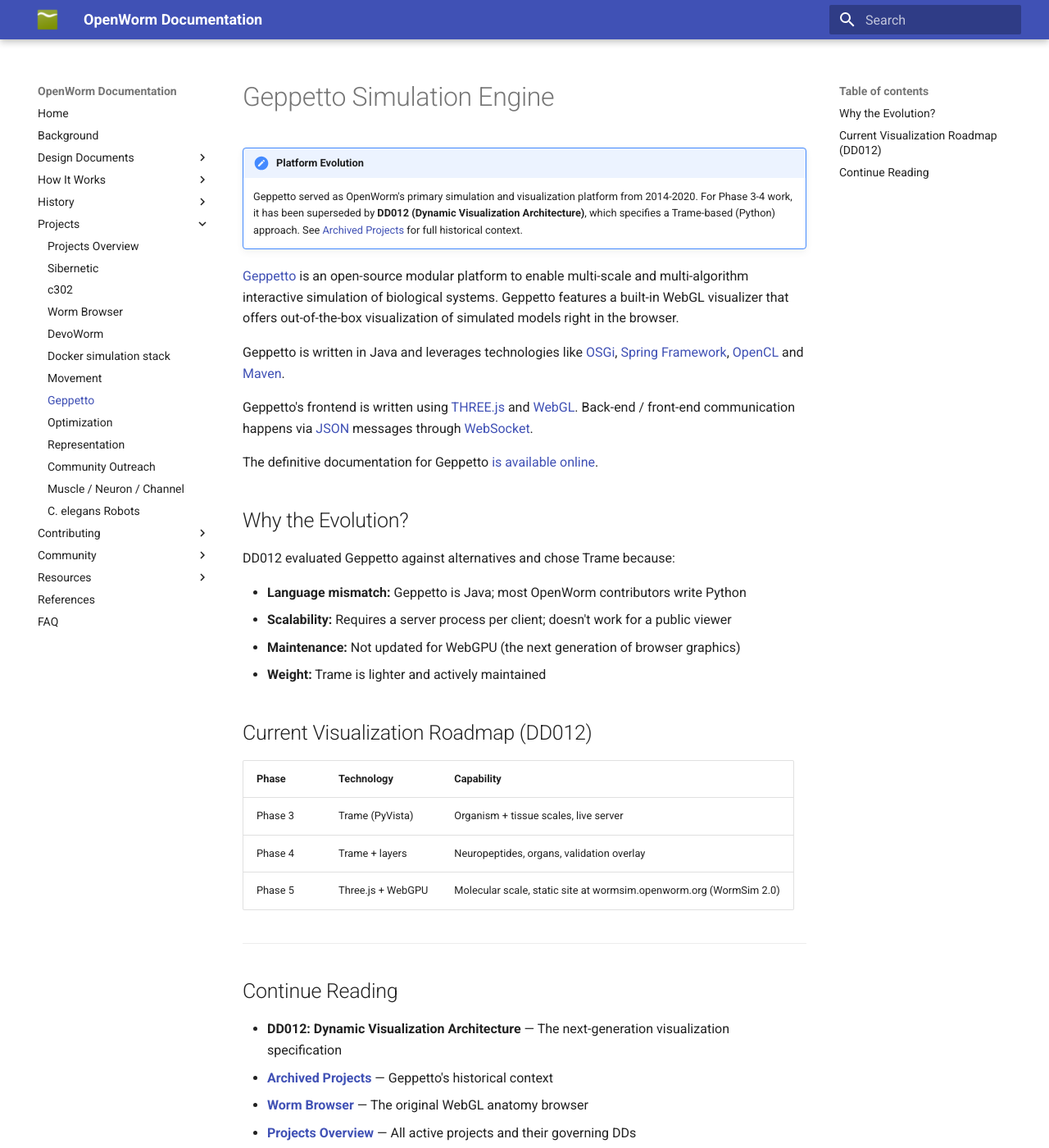
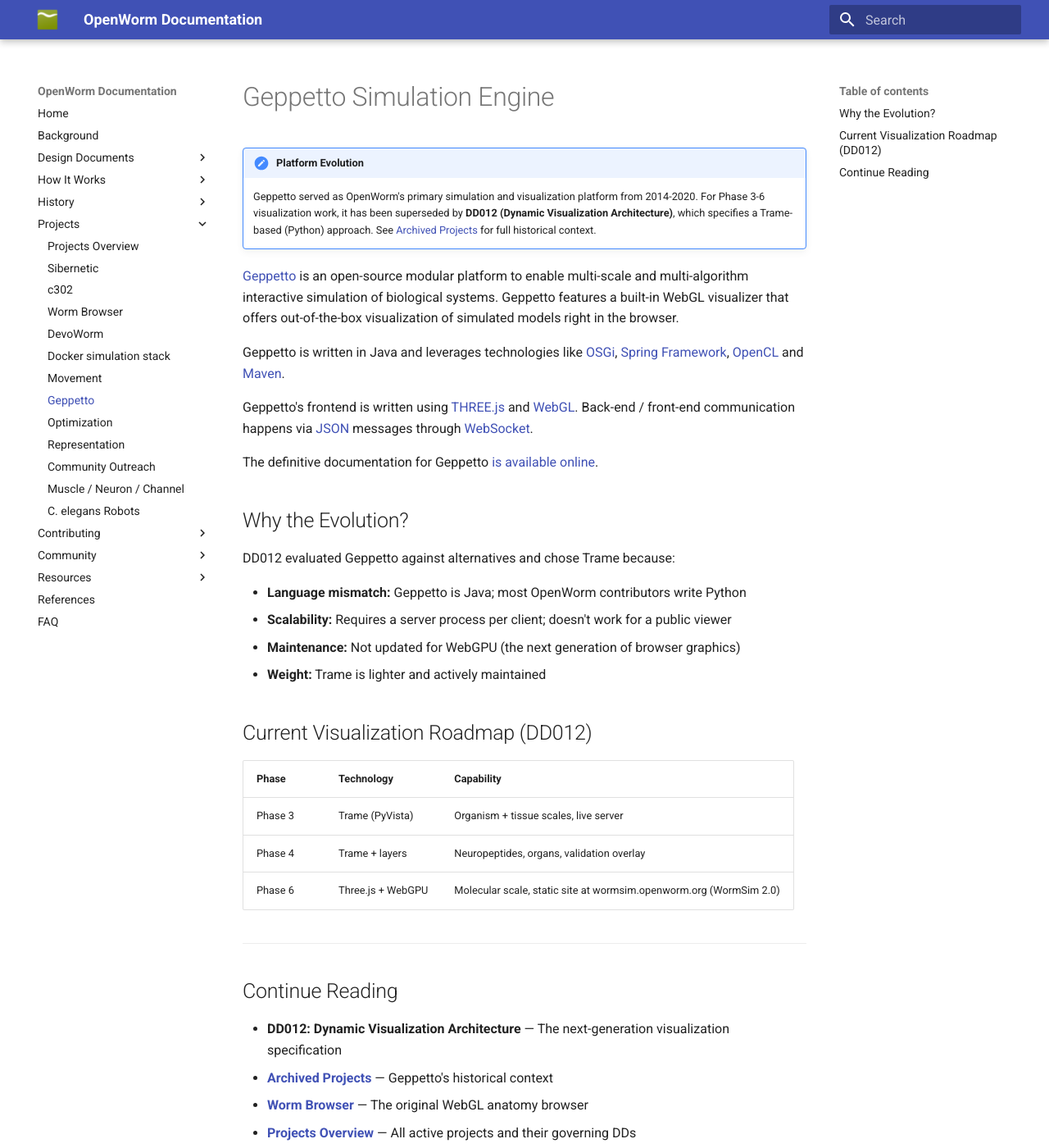
Before and after one commit to openworm/openworm_docs, an MkDocs documentation site: the page built from docs/Projects/geppetto.md, in a window 1280 px wide and 1400 px high. Shown: the whole window at 82% size. Built offline with MkDocs 1.6.1 and Material for MkDocs 9.7.7, drawn with Linux system fonts in a browser that asks for light colours.

Commit message:
Align Projects page roadmaps with canonical DD_PHASE_ROADMAP
3 phase-number misalignments fixed across 2 pages:

- Projects/sibernetic.md: DD004 (Mechanical Cell Identity) was
  labeled Phase 3-4 but is canonically Phase 6 per the roadmap
  (per-cell mechanics need organ system behavior from Phase 5
  before they can be set)
- Projects/geppetto.md: 'For Phase 3-4 work' → 'For Phase 3-6
  visualization work' since DD012 spans into Phase 6
- Projects/geppetto.md: Table row mislabeled Three.js + WebGPU
  + wormsim.openworm.org deployment as Phase 5; this conflated
  DD012's internal phase numbering with overall project phases
  (canonical: Phase 6 capstone)

Other Projects pages were either correctly aligned (c302.md,
DevoWorm.md) or did not reference the phase scheme at all.

Co-Authored-By: Claude Opus 4.7 <noreply@anthropic.com>

```diff
--- a/docs/Projects/geppetto.md
+++ b/docs/Projects/geppetto.md
@@ -2,7 +2,7 @@ Geppetto Simulation Engine
 ==========================
 
 !!! note "Platform Evolution"
-    Geppetto served as OpenWorm's primary simulation and visualization platform from 2014-2020. For Phase 3-4 work, it has been superseded by **DD012 (Dynamic Visualization Architecture)**, which specifies a Trame-based (Python) approach. See [Archived Projects](../archived_projects/#geppetto-web-platform-2014-2020) for full historical context.
+    Geppetto served as OpenWorm's primary simulation and visualization platform from 2014-2020. For Phase 3-6 visualization work, it has been superseded by **DD012 (Dynamic Visualization Architecture)**, which specifies a Trame-based (Python) approach. See [Archived Projects](../archived_projects/#geppetto-web-platform-2014-2020) for full historical context.
 
 [Geppetto](https://geppetto.org) is an open-source modular platform to enable multi-scale and multi-algorithm interactive simulation of biological systems. Geppetto features a built-in WebGL visualizer that offers out-of-the-box visualization of simulated models right in the browser.
 
@@ -27,7 +27,7 @@ DD012 evaluated Geppetto against alternatives and chose Trame because:
 |-------|-----------|------------|
 | Phase 3 | Trame (PyVista) | Organism + tissue scales, live server |
 | Phase 4 | Trame + layers | Neuropeptides, organs, validation overlay |
-| Phase 5 | Three.js + WebGPU | Molecular scale, static site at wormsim.openworm.org (WormSim 2.0) |
+| Phase 6 | Three.js + WebGPU | Molecular scale, static site at wormsim.openworm.org (WormSim 2.0) |
 
 ---
 
```
Also changed, not shown: docs/Projects/sibernetic.md (+1 -1 lines).
